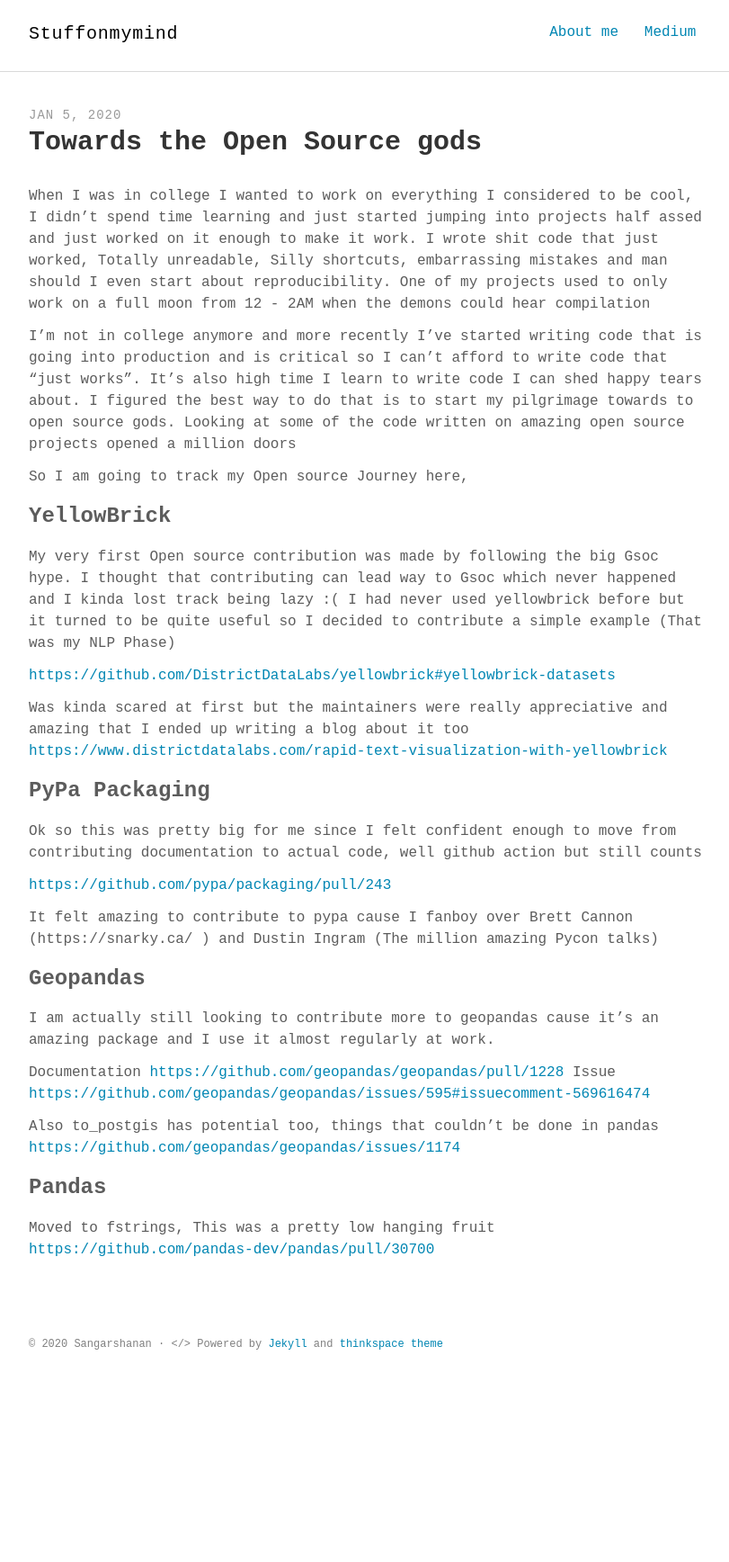
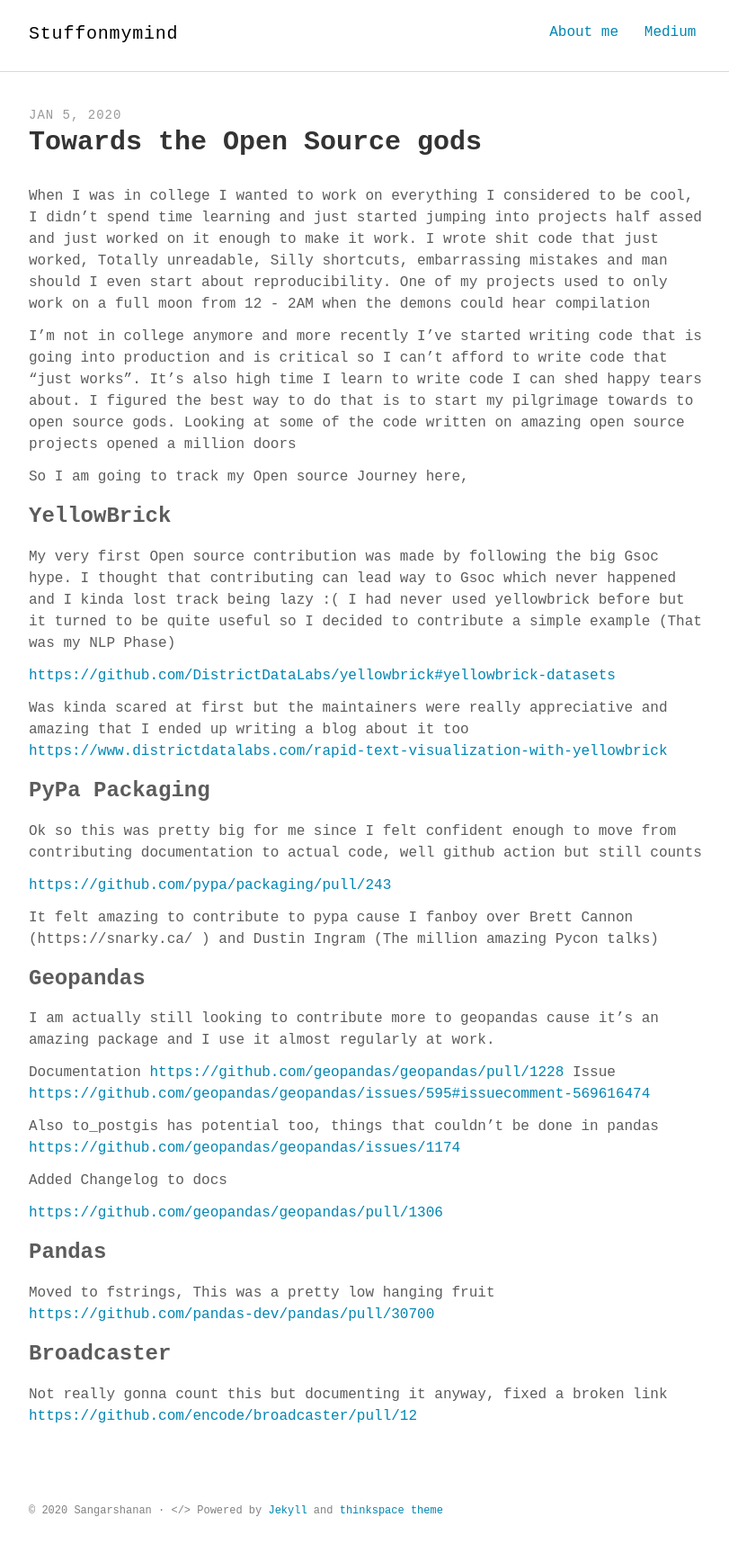
Before and after one commit to Sangarshanan/sangarshanan.github.io, a Jekyll site: the page built from _posts/2020-01-05-towards-the-opensource-gods.md, in a window 1280 px wide. Shown: the whole page at 90% size, without its empty margins (232-1043 px from the left). Built offline with Jekyll 4.4.1, drawn with Linux system fonts in a browser that asks for light colours; some web fonts are replaced; before the commit the page ends 1551 px from its top, so only the background shows below that.

Commit message:
Add more OS contributions

```diff
--- a/_posts/2020-01-05-towards-the-opensource-gods.md
+++ b/_posts/2020-01-05-towards-the-opensource-gods.md
@@ -40,7 +40,15 @@
 
 Also to_postgis has potential too, things that couldn't be done in pandas <https://github.com/geopandas/geopandas/issues/1174>
 
+Added Changelog to docs
+
+<https://github.com/geopandas/geopandas/pull/1306>
+
 ### Pandas
 
 Moved to fstrings, This was a pretty low hanging fruit
 <https://github.com/pandas-dev/pandas/pull/30700>
+
+### Broadcaster
+
+Not really gonna count this but documenting it anyway, fixed a broken link <https://github.com/encode/broadcaster/pull/12>
```
